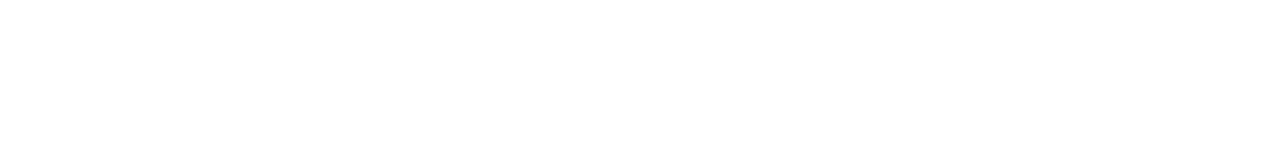
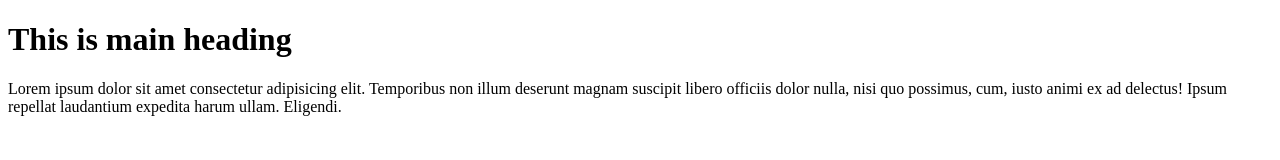
Before and after one commit to Harpal-Singh93/demo, a plain HTML site: page index.html in a window 1280 px wide. Drawn offline with Linux system fonts and the light colour scheme.

Commit message:
modified index.html

```diff
--- a/index.html
+++ b/index.html
@@ -7,6 +7,7 @@
     <title>practice</title>
 </head>
 <body>
-
+ <h1>This is main heading </h1>
+ <p>Lorem ipsum dolor sit amet consectetur adipisicing elit. Temporibus non illum deserunt magnam suscipit libero officiis dolor nulla, nisi quo possimus, cum, iusto animi ex ad delectus! Ipsum repellat laudantium expedita harum ullam. Eligendi.</p>
 </body>
 </html>
```
